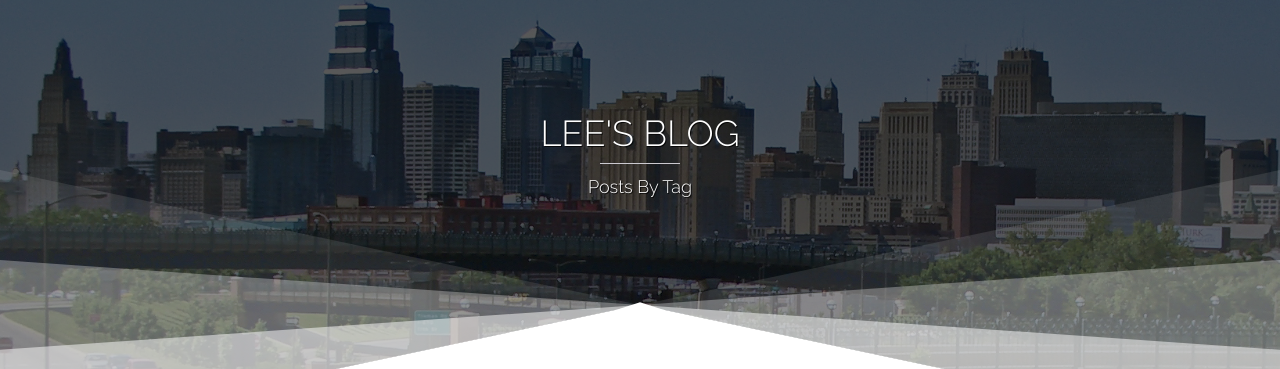
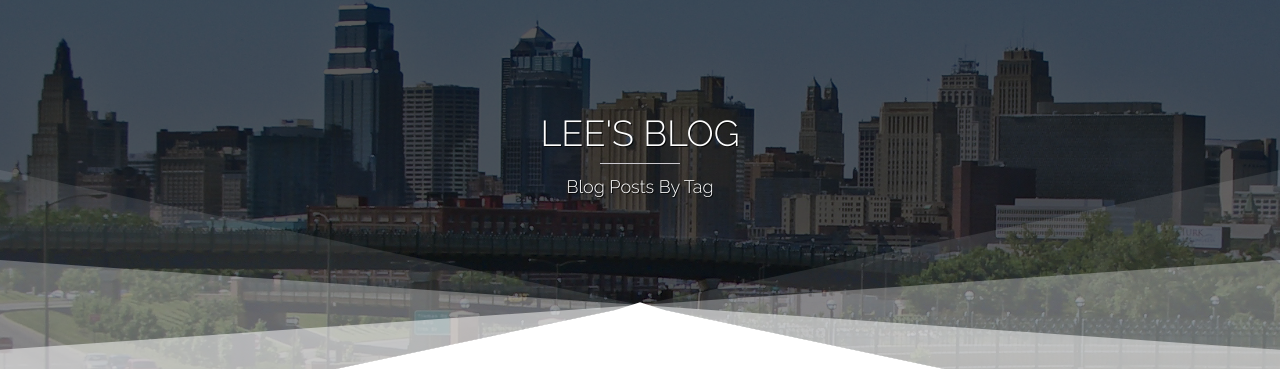
Before and after one commit to leebrandt/leebrandt.github.io, a Jekyll site: the page built from tags.html, in a window 1280 px wide. Shown: the part 101-470 px from the top of the page. Built offline with Jekyll 4.4.1, drawn with Linux system fonts in a browser that asks for light colours; nearby versions of some CDN libraries.

Commit message:
Headlines for categories and tags

```diff
--- a/categories.html
+++ b/categories.html
@@ -5,7 +5,7 @@ permalink: /categories/index.html
 title: Category Index
 tags: [Categories]
 description: "An archive of posts sorted by categories."
-headline: Blog Post Categories
+headline: Blog Posts By Category
 ---
 
 <ul class="tag-box inline">
--- a/tags.html
+++ b/tags.html
@@ -3,7 +3,7 @@ layout: pageminimal
 title: Tag Index
 permalink: /tags/index.html
 description: "An archive of posts sorted by tag."
-headline: Posts By Tag
+headline: Blog Posts By Tag
 ---
 
 <ul class="tag-box inline">
```
